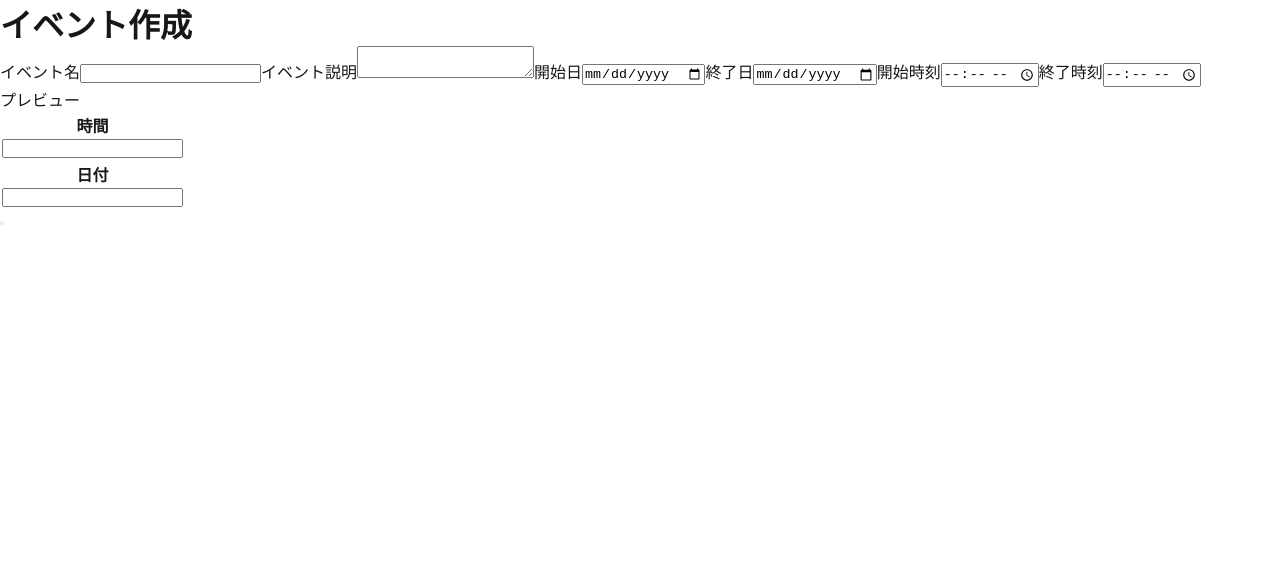
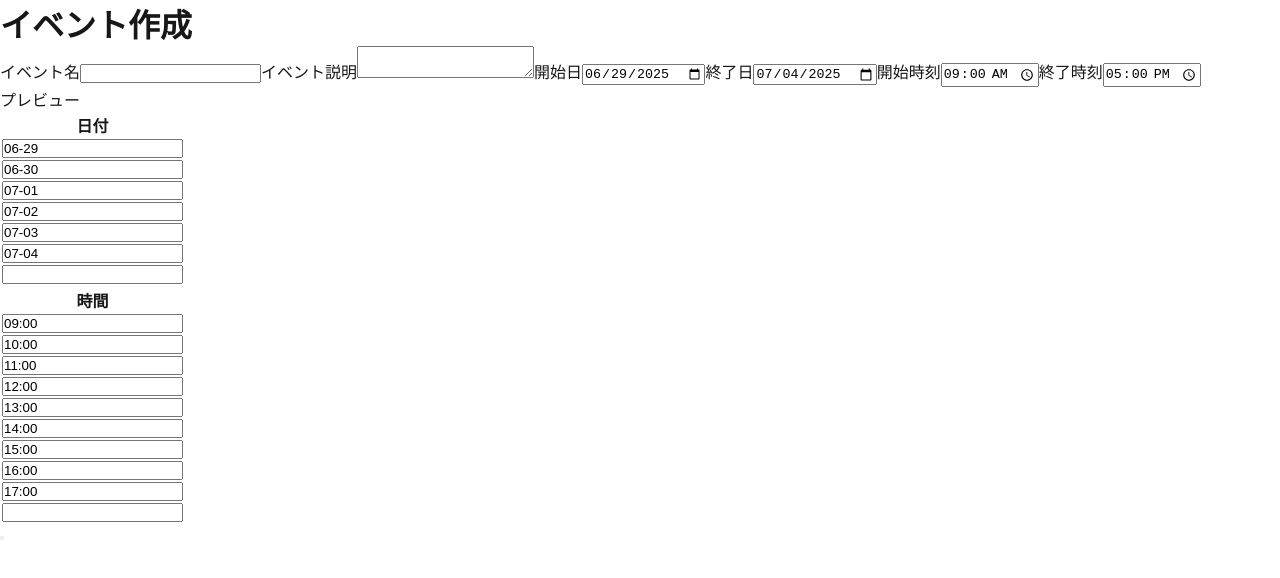
Before and after one commit to yufoxda/tapla, a Next.js app: page /create in a window 1280 px wide. Shown: the top 578 px of the page. Built offline with nearby package versions, Linux system fonts and the light colour scheme.

Commit message:
feat:入力フォーム

```diff
--- a/src/app/create/page.tsx
+++ b/src/app/create/page.tsx
@@ -1,23 +1,147 @@
 'use client';
+import { handleClientScriptLoad } from "next/script";
+import { useState, useEffect } from "react";
+import { formatDate , createDateArray,createTimeArray } from "@/utils/format/times";
 
 
 export default function createEvent() {
+
+  const start_day = new Date();
+  const end_day = new Date();
+  end_day.setDate(start_day.getDate() + 5);
+
+  const [title, setTitle] = useState('');
+  const [description, setDescription] = useState('');
+
+  const [startDate, setStartDate] = useState(formatDate(start_day));
+  const [endDate, setEndDate] = useState(formatDate(end_day));
+
+  const [startTime, setStartTime] = useState('09:00');
+  const [endTime, setEndTime] = useState('17:00');
+
+  const [rows, setRows] = useState(['']); // 縦軸：時間
+  const [cols, setCols] = useState(['']); // 横軸：日付
+
+  // 横軸（日付リスト）を自動更新する
+  useEffect(() => {
+    if (!startDate || !endDate) return;
+
+    const currentDate = new Date(startDate);
+    const lastDate = new Date(endDate);
+
+    if (currentDate > lastDate) {
+      //todo: enddateを赤枠で表示
+      return;
+    }
+
+    const dates = createDateArray(currentDate, lastDate);
+
+    setCols(dates); // 横軸に日付を設定
+  }, [startDate, endDate]);
+
+  useEffect(() => {
+    if (!startTime || !endTime) return;
+
+    const [startHour, startMinute] = startTime.split(':').map(Number);
+    const [endHour, endMinute] = endTime.split(':').map(Number);
+    const startTotalMinutes = startHour * 60 + startMinute;
+    const endTotalMinutes = endHour * 60 + endMinute;
+
+    if (startTotalMinutes > endTotalMinutes) {
+      // todo: endtimeを赤枠で表示
+      return;
+    }
+
+    const times = createTimeArray(startTotalMinutes, endTotalMinutes);
+    setRows(times); // 縦軸に時間を設定
+  }, [startTime, endTime]);
+
+
+
+  const handleTimeChange = (index: number, value: string) => {
+    const newRows = [...rows];
+    newRows[index] = value;
+    if (index === rows.length - 1 && value.trim() !== '') {
+      newRows.push('');
+    }
+    else if(index === rows.length - 2 && value.trim() === '') {
+        newRows.pop();
+    }
+    setRows(newRows);
+  };
+
+  const handleDateChange = (index: number, value: string) => {
+    const newCols = [...cols];
+    newCols[index] = value;
+    //最後の列が空でない場合は新しい列を追加
+    if (index === cols.length - 1 && value.trim() !== '') {
+      newCols.push('');
+    }
+    else if(index === cols.length - 2 && value.trim() === '') {
+        newCols.pop();
+    }
+    setCols(newCols);
+  };
+
+
   return (
     <div>
       <h1>イベント作成</h1>
-      <label >イベント名</label>
-      <input/>
+      <label>イベント名</label>
+      <input
+        value={title}
+        onChange={(e) => setTitle(e.target.value)}
+      />
       <label>イベント説明</label>
-      <textarea />
+      <textarea
+        value={description}
+        onChange={(e) => setDescription(e.target.value)}
+      />
       <label>開始日</label>
-      <input type="date" />
+      <input
+        type="date"
+        value={startDate}
+        onChange={(e) => setStartDate(e.target.value)}
+      />
       <label>終了日</label>
-      <input type="date" />
+      <input
+        type="date"
+        value={endDate}
+        onChange={(e) => setEndDate(e.target.value)}
+      />
       <label>開始時刻</label>
-      <input type="time" />
+      <input
+        type="time"
+        value={startTime}
+        onChange={(e) => setStartTime(e.target.value)}
+      />
       <label>終了時刻</label>
-      <input type="time" />
+      <input
+        type="time"
+        value={endTime}
+        onChange={(e) => setEndTime(e.target.value)}
+      />
       <p>プレビュー</p>
+      <table>
+        <thead>
+          <tr>
+            <th>日付</th>
+          </tr>
+        </thead>
+        <tbody>
+          {cols.map((col, index) => (
+            <tr key={index}>
+              <td>
+                <input
+                  type="text"
+                  value={col}
+                  onChange={(e) => handleDateChange(index, e.target.value)}
+                />
+              </td>
+            </tr>
+          ))}
+        </tbody>
+      </table>
       <table>
         <thead>
           <tr>
@@ -25,25 +149,17 @@ export default function createEvent() {
           </tr>
         </thead>
         <tbody>
-          <tr>
-            <td>
-              <input/>
-            </td>
-          </tr>
-        </tbody>
-      </table>
-      <table>
-        <thead>
-          <tr>
-            <th>日付</th>
-          </tr>
-        </thead>
-        <tbody>
-          <tr>
-            <td>
-              <input/>
-            </td>
-          </tr>
+          {rows.map((row, index) => (
+            <tr key={index}>
+              <td>
+                <input
+                  type="text"
+                  value={row}
+                  onChange={(e) => handleTimeChange(index, e.target.value)}
+                />
+              </td>
+            </tr>
+          ))}
         </tbody>
       </table>
       <button>
--- /dev/null
+++ b/src/utils/format/times.ts
@@ -0,0 +1,67 @@
+import { format } from "path";
+
+/**
+ * Dateオブジェクトを 'YYYY-MM-DD' 形式の文字列にフォーマットする
+ * @param date - フォーマットするDateオブジェクト
+ * @returns 'MM-DD' 形式の文字列
+ */
+export function formatDate(date: Date): string {
+  const year = date.getFullYear();
+  return `${year}-${formatNoyearDate(date)}`;
+}
+
+export function formatNoyearDate(date: Date): string {
+  const month = String(date.getMonth() + 1).padStart(2, '0');
+  const day = String(date.getDate()).padStart(2, '0');
+  return `${month}-${day}`;
+}
+
+
+/**
+ * date配列を作成する
+ * @param date_start - 開始日
+ * @param date_end - 終了日
+ * @returns 最後が空の要素のdate配列
+ * 例: ['10-01', '10-02', ...,'']
+ */
+export function createDateArray(date_start: Date, date_end: Date): string[] {
+  const startDate = new Date(date_start);
+  const endDate = new Date(date_end);
+
+  // 日数差を計算
+  const daysDiff = Math.floor((endDate.getTime() - startDate.getTime()) / (1000 * 60 * 60 * 24)) + 1;
+
+  // 無効な日付範囲の場合は空配列に空文字を追加して返す
+  if (daysDiff < 1) return [''];
+
+  // 日付配列を生成
+  const dates = Array.from({ length: daysDiff }, (_, i) => {
+    const date = new Date(startDate);
+    date.setDate(startDate.getDate() + i);
+    return formatNoyearDate(date);
+  });
+
+  // 最後に空の要素を追加
+  dates.push('');
+  return dates;
+}
+
+/** *
+ * @param startTime
+ * @param endTime
+ * @returns 最後が空の要素の時間配列
+ * 例: ['09:00', '10:00', ...,'']
+ */
+export function createTimeArray(startTotalMinutes: number, endTotalMinutes: number): string[] {
+
+    const hoursDiff = Math.floor((endTotalMinutes - startTotalMinutes) / 60) + 1;
+    const times = Array.from({ length: hoursDiff }, (_, i) => {
+      const totalMinutes = startTotalMinutes + (i * 60);
+      const hour = Math.floor(totalMinutes / 60);
+      const minute = totalMinutes % 60;
+      return `${String(hour).padStart(2, '0')}:${String(minute).padStart(2, '0')}`;
+    });
+    // 最後に空の要素を追加
+    times.push('');
+    return times;
+}
```
